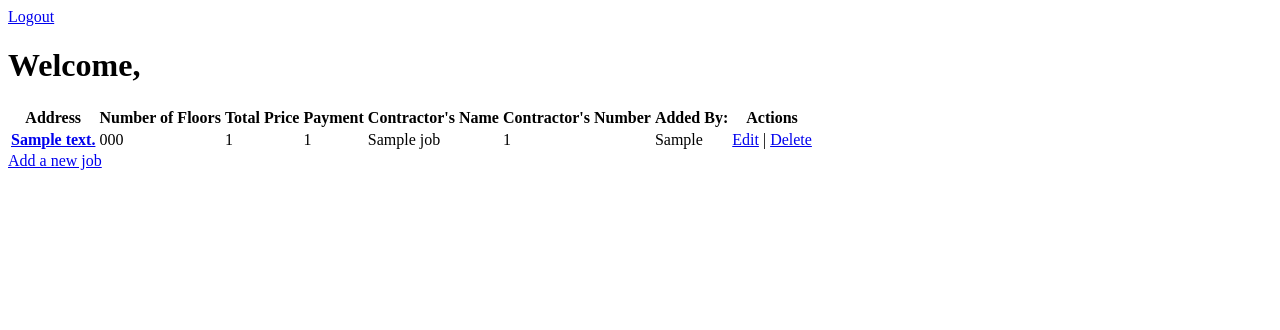
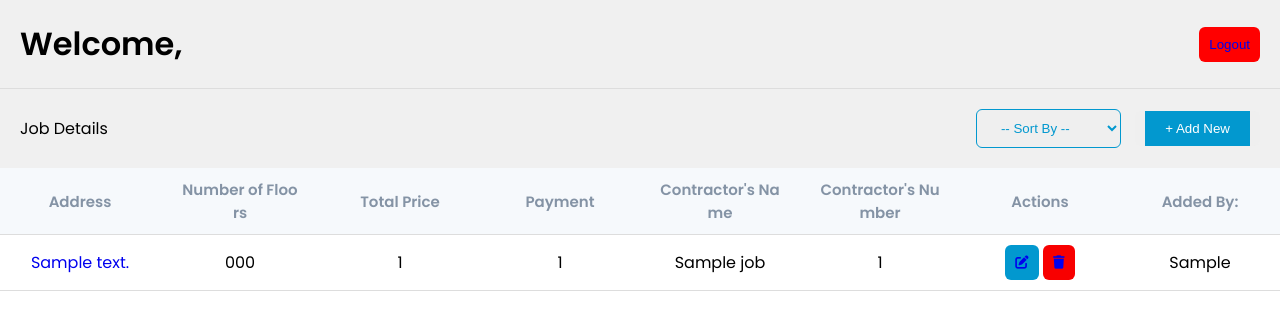
Before and after one commit to inamullahh/FireEscapeBusiness, a Flask app: template flask_app/templates/dashboard.html in a window 1280 px wide. Shown: the top 330 px of the page. Run offline with Flask 2, Linux system fonts and the light colour scheme; the template is opened without the code that fills it: most values are stand-ins (such as "Sample title", 1, 10 or a date in 2020); some libraries are stand-ins or nearby versions.

Commit message:
Added CSS to Dashboard.

```diff
--- /dev/null
+++ b/flask_app/static/css/dashboard.css
@@ -0,0 +1,136 @@
+@import url('https://fonts.googleapis.com/css2?family=Poppins:wght@300;400;500;600&display=swap');
+
+* {
+    margin: 0;
+    padding: 0;
+    box-sizing: border-box;
+}
+
+body {
+    font-family: 'Poppins', sans-serif;
+}
+
+.website_header {
+    display: flex;
+    justify-content: space-between;
+    align-items: center;
+    flex-wrap: wrap;
+    padding: 20px;
+    background-color: rgb(240, 240, 240);
+    /* Gives it a bottom border to separate from the next one */
+    border-bottom: 1px solid #dddddd;
+}
+
+.website_header button {
+    background-color:red;
+}
+
+.no_underline {
+    text-decoration: none; /* Gets rid of the underlines from the link */
+}
+
+.sticky {
+    position: sticky;
+    top: 0;
+}
+
+.table {
+    width: 100%;
+}
+
+.table_header {
+    display: flex;
+    justify-content: space-between;
+    align-items: center;
+    flex-wrap: wrap;
+    padding: 20px;
+    background-color: rgb(240, 240, 240);
+}
+
+.table_header p {
+    color: #000000;
+}
+
+
+button {
+    outline: none;
+    border: none;
+    border-radius: 6px;
+    cursor: pointer;
+    padding: 10px;
+    color: #ffffff;
+}
+
+/* Refers to the first button (edit) */
+td button:nth-child(1) {
+    background-color: #0298cf;
+}
+
+/* Refers to the first button (edit) */
+td button:nth-child(2) {
+    background-color: #f80000;
+}
+
+
+/* for the add new job link */
+.add_new {
+    padding: 10px 20px;
+    color: #ffffff;
+    background-color: #0298cf;
+}
+
+/* Styling for Sort By Option */
+select {
+    padding: 10px 20px;
+    margin: 0 10px;
+    outline: none;
+    border: 1px solid #0298cf;
+    border-radius: 6px;
+    color: #0298cf;
+}
+
+.table_selection {
+    height: 100%;
+}
+
+.table {
+    width: 100%;
+    table-layout: fixed;
+    min-width: 900px;
+    border-collapse: collapse;
+}
+
+thead th {
+    /* position: sticky;
+    top: 0; */
+    background-color: #f6f9fc;
+    color: #8493a5;
+    font-size: 15px;
+}
+
+th,td {
+    /* Gives it a bottom border to separate from the next one */
+    border-bottom: 1px solid #dddddd;
+    padding: 10px 20px;
+    word-break: break-all;
+    text-align: center;
+}
+
+tr:hover td {
+    color: #0298cf;
+    cursor: pointer;
+    background-color: #f6f9fc;
+}
+
+::-webkit-scrollbar {
+    height: 5px;
+    width: 5px;
+}
+
+::-webkit-scrollbar-track {
+    box-shadow: inset 0 0 6px rgba(0,0,0,0.3)
+}
+
+::-webkit-scrollbar-thumb {
+    box-shadow: inset 0 0 6px rgba(0,0,0,0.3)
+}
--- a/flask_app/static/css/index.css
+++ b/flask_app/static/css/index.css
@@ -1,6 +1,12 @@
 body {
 	background-color: #344a72;
 	font-family: 'roboto', sans-serif;
+}
+
+
+
+.flex {
+	display: flex;
 }
 
 .signup-box {
--- a/flask_app/templates/dashboard.html
+++ b/flask_app/templates/dashboard.html
@@ -6,60 +6,74 @@
     <meta http-equiv="X-UA-Compatible" content="IE=edge">
     <meta name="viewport" content="width=device-width, initial-scale=1.0">
     <title>Dashboard</title>
+    <!-- To Link CSS -->
+    <link rel="stylesheet" href="{{url_for('static', filename='css/dashboard.css')}}">
+
+    <!-- Need it for the icons under the actions columns -->
+    <link rel="stylesheet" href="https://cdnjs.cloudflare.com/ajax/libs/font-awesome/6.1.2/css/all.min.css">
 </head>
 
 <body>
-    <div class="container">
-        <a href="/logout">Logout</a>
+    <div class="website_header">
         <h1>Welcome, {{user.first_name}} {{user.last_name}}</h1>
-
+        <button><a href="/logout" class="no_underline">Logout</a></button>
+    </div>
+    <!-- Table Header -->
+    <div class="table_header">
+        <p>Job Details</p>
+        <div>
+            <!-- Sort by  -->
+            <select>
+                <option value="">-- Sort By -- </option>
+                <option value="actual value 1">Display Text 1</option>
+                <option value="actual value 2">Display Text 2</option>
+                <option value="actual value 3">Display Text 3</option>
+            </select>
+            <!-- Button to add a new job -->
+            <button><a href="/new_job" class="add_new no_underline">+ Add New</a></button>
+        </div>
+    </div>
+    <div class="table_selection">
         <!-- Table Start -->
         <table class="table">
-            <!-- Header -->
+            <!-- Header Content (Column Names)-->
             <thead>
-                <tr>
+                <tr class="sticky">
                     <th>Address</th>
                     <th>Number of Floors</th>
                     <th>Total Price</th>
                     <th>Payment</th>
                     <th>Contractor's Name</th>
                     <th>Contractor's Number</th>
+                    <th>Actions</th>
                     <th>Added By:</th>
-                    <th>Actions</th>
                 </tr>
             </thead>
 
             <!-- Rows -->
             <tbody>
-
                 <!-- For Loops to generate a new row for each job added. -->
                 <!-- For Loop Start -->
                 {% for job in all_jobs %}
                 <tr>
-                    <th><a href="/job/{{job.id}}">{{job.address}}</a></th>
+                    <td><a href="/job/{{job.id}}" class="no_underline">{{job.address}}</a></td>
                     <td>{{job.number_of_floors}}</td>
                     <td>{{job.total_price}}</td>
                     <td>{{job.check_if_paid}}</td>
                     <td>{{job.contractor_name}}</td>
                     <td>{{job.contractor_number}}</td>
+                    <td>
+                        <button><a href="/job/{{job.id}}/edit"><i class="fa-solid fa-pen-to-square"></i></a></button>
+                        <button><a href="/job/{{job.id}}/delete"><i class="fa-solid fa-trash"></i></a></button>
+                    </td>
                     <td>{{job.user.first_name}}</td>
-                    <td>
-                        <a href="/job/{{job.id}}/edit">Edit</a>
-                        |
-                        <a href="/job/{{job.id}}/delete">Delete</a>
-                    </td>
                 </tr>
                 {% endfor %}
                 <!-- For Loop End -->
             </tbody>
         </table>
-
-        <!-- Table End -->
-
-
-
-        <a href="/new_job">Add a new job</a>
     </div>
+    <!-- Table End -->
 </body>
 
 </html>
--- a/flask_app/templates/index.html
+++ b/flask_app/templates/index.html
@@ -22,7 +22,7 @@
     {% endfor %}
     {% endif %}
     {% endwith %}
-    <div class="container">
+    <div class="container flex">
 
         <!-- ====== Registration Form Start ===== -->
         <div class="signup-box">
```
Also changed, not shown: flask_app/models/user.py (+0 -17 lines).
